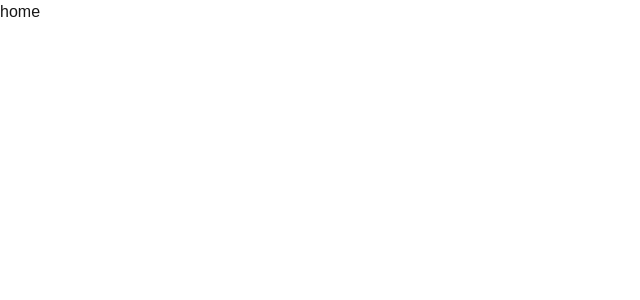
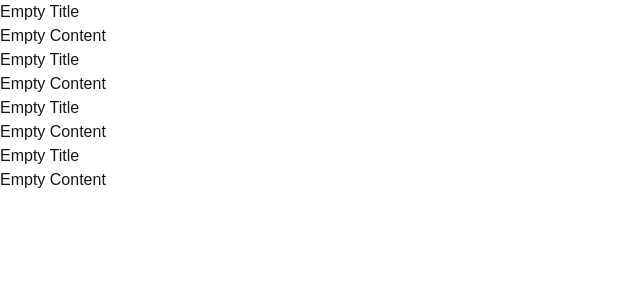
Before and after one commit to akecam/alx-project-0x02-setup, a Next.js app in the folder alx-project-0x02/: page /home in a window 1280 px wide. Shown: the top 300 px of the page, without its empty margins (0-640 px from the left). Built offline with nearby package versions, Linux system fonts and the light colour scheme.

Commit message:
create a reusable card component

```diff
--- /dev/null
+++ b/alx-project-0x02/components/common/Card.tsx
@@ -0,0 +1,13 @@
+import { CardProps } from "@/interfaces";
+import React from "react";
+
+const Card = ({ title, content }: CardProps) => {
+  return (
+    <div>
+      <p>{title}</p>
+      <p>{content}</p>
+    </div>
+  );
+};
+
+export default Card;
--- a/alx-project-0x02/interfaces/index.ts
+++ b/alx-project-0x02/interfaces/index.ts
@@ -0,0 +1,4 @@
+export interface CardProps {
+  title: string;
+  content: string;
+}
--- a/alx-project-0x02/pages/home.tsx
+++ b/alx-project-0x02/pages/home.tsx
@@ -1,7 +1,15 @@
+import Card from "@/components/common/Card";
 import React from "react";
 
 const home = () => {
-  return <div>home</div>;
+  return (
+    <div>
+      <Card title="Empty Title" content="Empty Content" />
+      <Card title="Empty Title" content="Empty Content" />
+      <Card title="Empty Title" content="Empty Content" />
+      <Card title="Empty Title" content="Empty Content" />
+    </div>
+  );
 };
 
 export default home;
```
